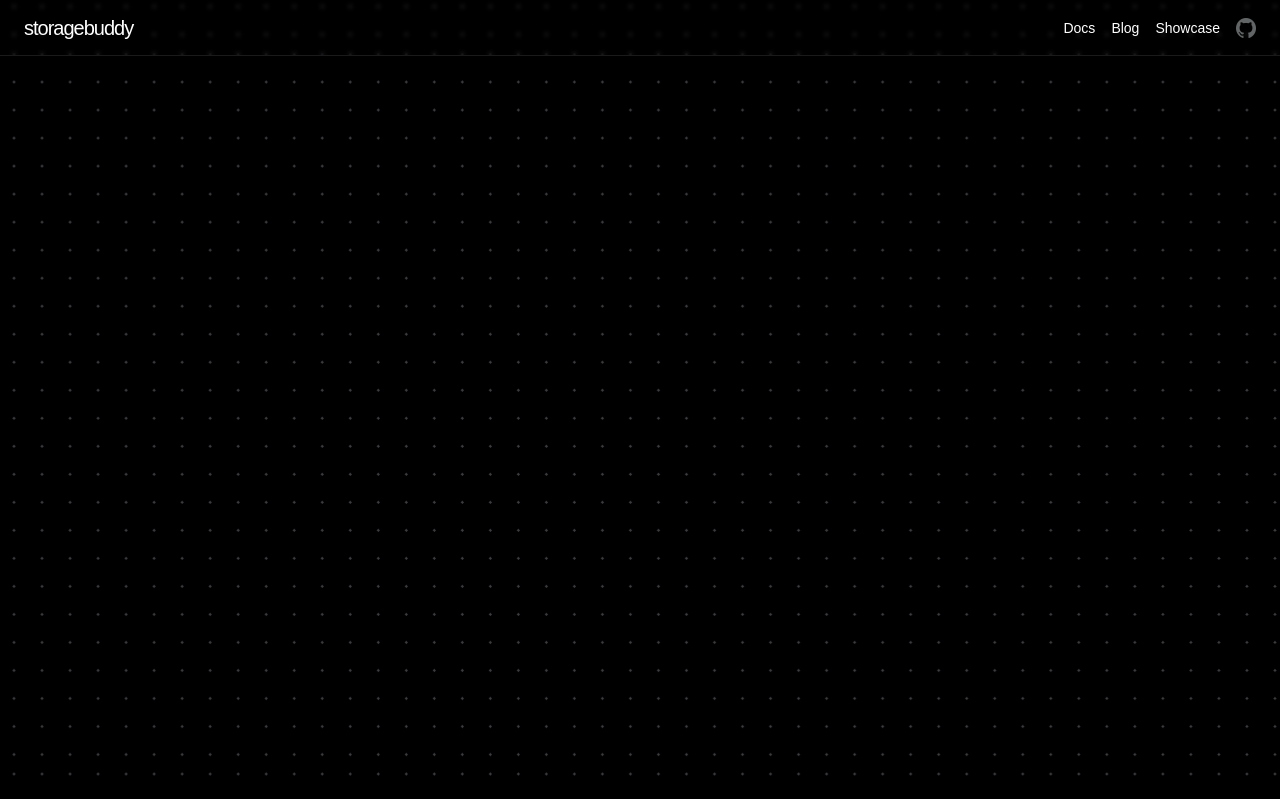
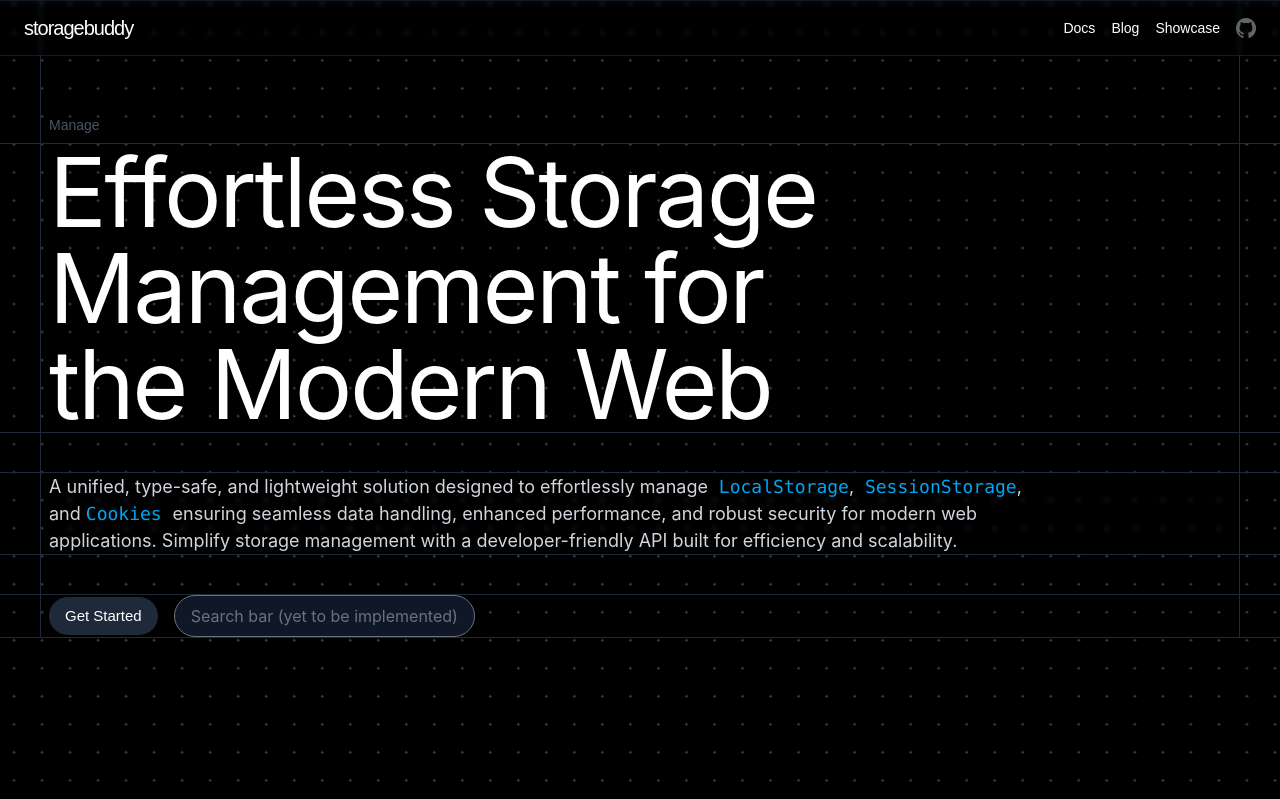
Before and after one commit to Ganesh-Sharmaz/StorageBuddyDocs, a React (Vite) app: page / in a window 1280 px wide. Shown: the top 799 px of the page. Built offline with nearby package versions, Linux system fonts and the light colour scheme.

Commit message:
Minor Updates

```diff
--- a/src/Layout.jsx
+++ b/src/Layout.jsx
@@ -1,14 +1,19 @@
 import React from 'react'
 import Navbar from './components/Navbar'
 import { Outlet } from 'react-router-dom'
+import Footer from './components/Footer'
 
 
 function Layout() {
   return (
     <>
-    <div className=' text-white  bg-[url(./assets/pattern5.png)] min-h-screen bg-center bg-contain bg-fixed'>
+    <div className=' text-white flex flex-col  bg-[url(./assets/pattern5.png)] min-h-screen bg-center bg-contain bg-fixed '>
     <Navbar />
+    <main className='w-full grow min-h-screen flex'>
     <Outlet/>
+    </main>
+
+    <Footer/>
     </div>
     </>
 
--- a/src/main.jsx
+++ b/src/main.jsx
@@ -3,11 +3,13 @@ import { createRoot } from 'react-dom/client'
 import './index.css'
 import Layout from './Layout.jsx'
 import { createBrowserRouter, createRoutesFromElements, RouterProvider, Route } from 'react-router-dom'
+import Home from './pages/Home.jsx'
 
 
 const router = createBrowserRouter(
   createRoutesFromElements(
     <Route path='/' element={<Layout/>}>
+      <Route path='' element={<Home/>}/>
     </Route>
   )
 )
--- a/src/pages/Home.jsx
+++ b/src/pages/Home.jsx
@@ -1,9 +1,25 @@
-import React from 'react'
+import React from "react";
+import HeroSection from "../components/HeroSection";
+import useTypingEffect from "../hooks/useTypingEffect";
+
 
 function Home() {
-  return (
-    <div>home</div>
-  )
+  const text = useTypingEffect([
+    "Type-Safe & Lightweight!",
+    "Manage LocalStorage, SessionStorage & Cookies!",
+  ]);
+    return (
+        <div className="min-h-screen flex flex-col">
+            <div className=" border-y-1 h-36  border-gray-800 px-10 flex ">
+                <div className=" grow border-x-[1px] border-gray-800 flex ">
+                    <div className=" grow pl-2 pb-2 border-gray-800 flex flex-col text-sm justify-end">
+                        <h4 className="flex items-center text-gray-600 font-medium font-poppins">{text}</h4>
+                    </div>
+                </div>
+            </div>
+            <HeroSection />
+        </div>
+    );
 }
 
-export default Home
+export default Home;
```
Also changed, not shown: 1 other file (tests, documents, lock files or other folders).
